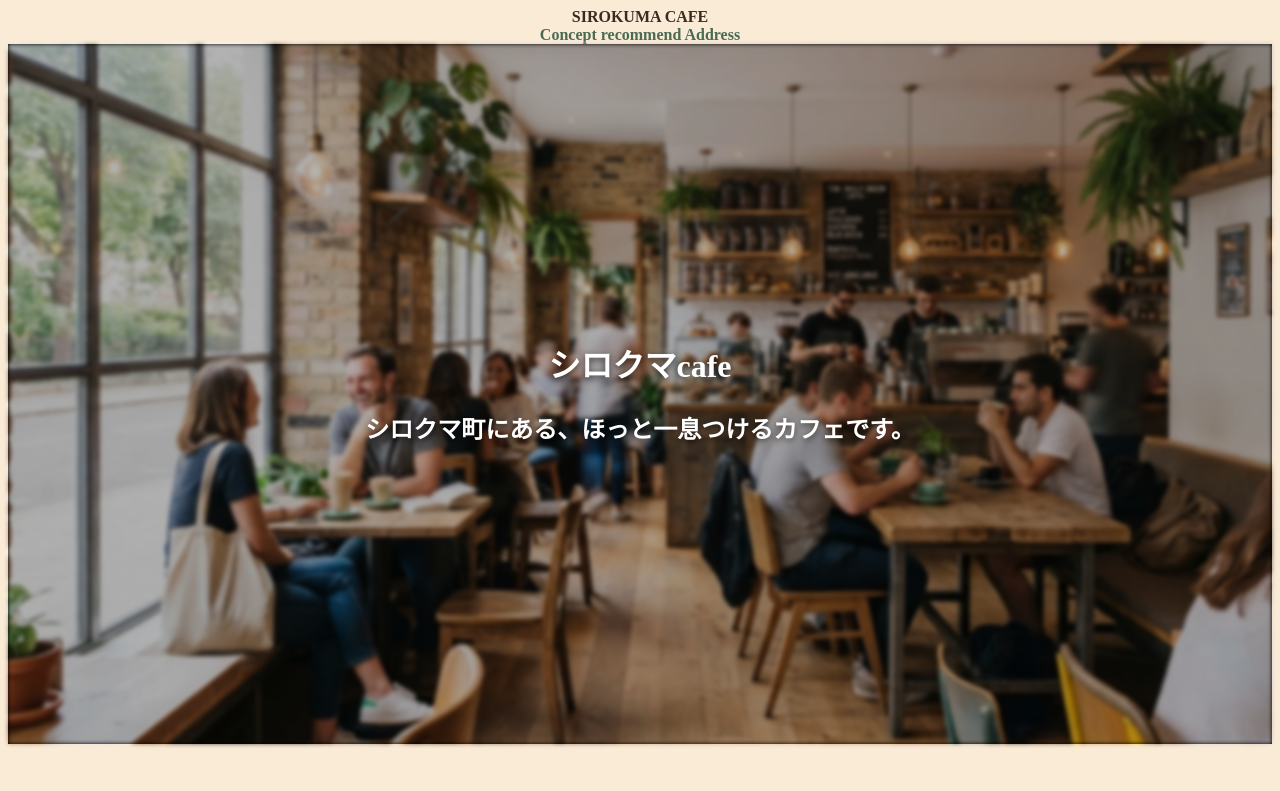
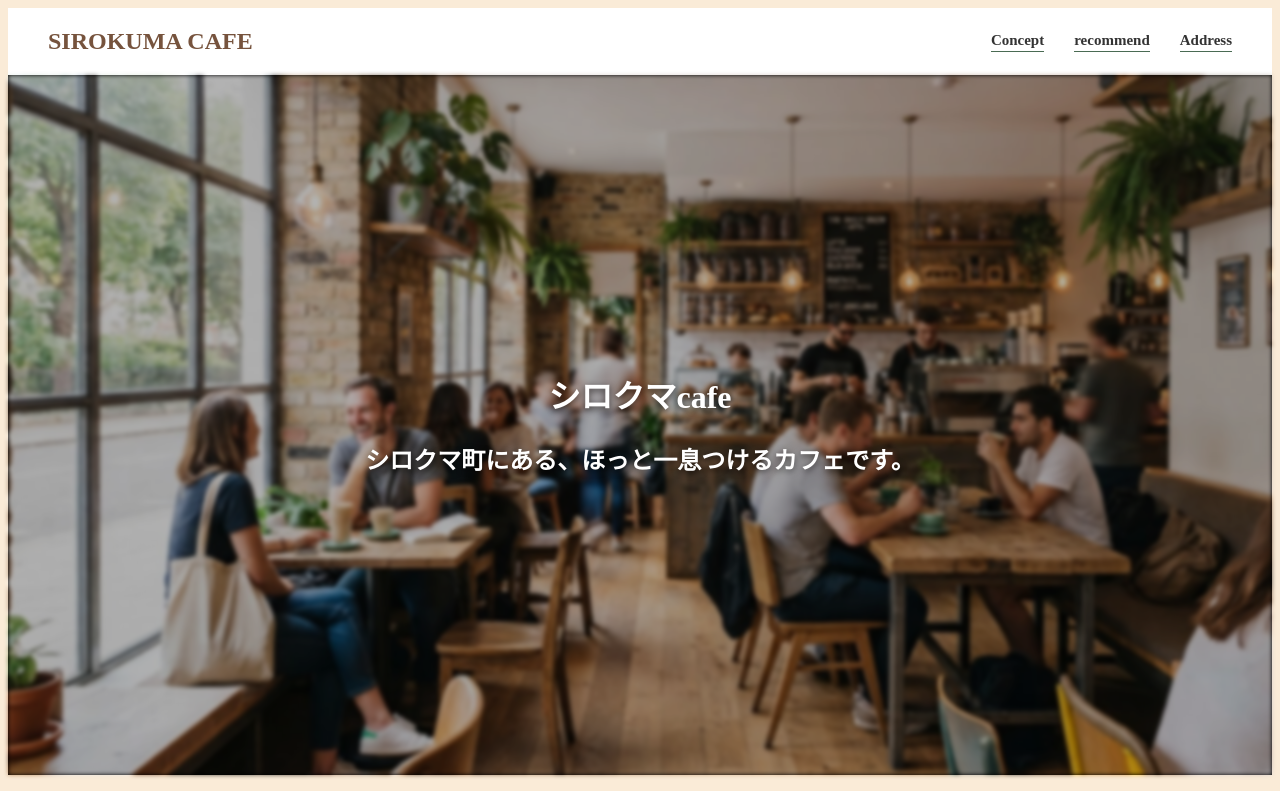
Before and after one commit to sirokumahiroki/practice-website, a plain HTML site: page index.html in a window 1280 px wide. Shown: the top 791 px of the page. Drawn offline with Linux system fonts and the light colour scheme.

Commit message:
Update style.css

```diff
--- a/style.css
+++ b/style.css
@@ -41,7 +41,7 @@ h1{
     border-bottom: 1px dotted #3b2a20;
     padding-bottom: 4px;
 }
-/* スライドショーの枠 */
+
 .slideshow {
     position: relative;
     width: 100%;
@@ -50,7 +50,7 @@ h1{
     background-color: black;
 }
 
-/* 写真の設定 */
+
 .slideshow img {
     width: 100%;
     height: 100%;
@@ -64,7 +64,7 @@ h1{
     opacity: 0;
 }
 
-/* 写真の上に乗せる文字の設定 */
+
 .hero-text {
     position: absolute;
     top: 50%;
@@ -122,3 +122,34 @@ footer p {
     margin-top: 20px;
     opacity: 0.8;        /* 少しだけ透かして控えめにする */
 }
+
+
+
+.site-header {
+    display: flex;
+    justify-content: space-between;
+    align-items: center;
+
+    padding: 20px 40px;
+    background-color: #ffffff;
+}
+
+
+.logo {
+    font-size: 24px;
+    font-weight: bold;
+    color: #76533D;
+}
+
+
+.navigation {
+    display: flex;
+    gap: 30px;
+}
+
+
+.navigation a {
+    text-decoration: none;
+    color: #333333;
+    font-size: 15px;
+}
```
